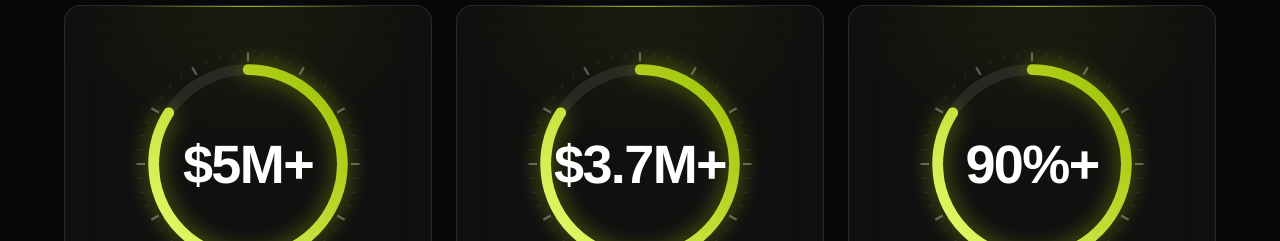
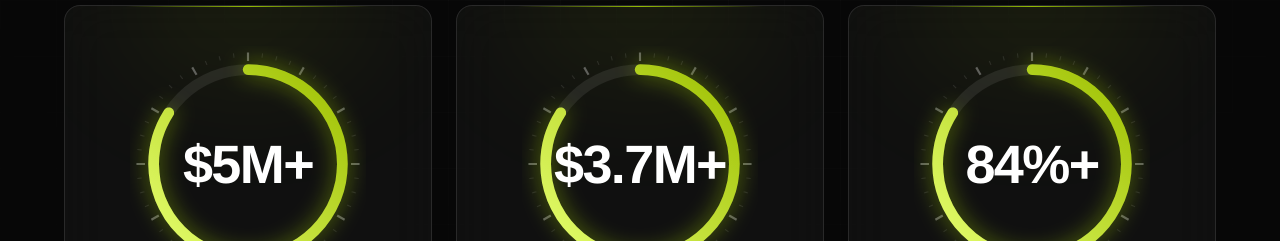
Before and after one commit to Imtiaj007zee/Luxentra-Media-, a React (Vite) app: page / in a window 1280 px wide. Shown: the part 960-1201 px from the top of the page. Built offline with nearby package versions, Linux system fonts and the light colour scheme.

Commit message:
Success rate 84%+; dashboard animation replays on every scroll into view

```diff
--- a/src/react-app/pages/Home.tsx
+++ b/src/react-app/pages/Home.tsx
@@ -132,7 +132,7 @@ const IMPACT_METRICS = [
   },
   {
     id: "success-rate",
-    value: 90,
+    value: 84,
     decimals: 0,
     prefix: "",
     suffix: "%+",
@@ -145,7 +145,10 @@ const IMPACT_METRICS = [
 function useCountUp(target: number, decimals: number, start: boolean, duration = 1800) {
   const [val, setVal] = useState(0);
   useEffect(() => {
-    if (!start) return;
+    if (!start) {
+      setVal(0);
+      return;
+    }
     if (window.matchMedia("(prefers-reduced-motion: reduce)").matches) {
       setVal(target);
       return;
@@ -267,10 +270,8 @@ function ImpactDashboard() {
     if (!el) return;
     const obs = new IntersectionObserver(
       ([entry]) => {
-        if (entry.isIntersecting) {
-          setInView(true);
-          obs.disconnect();
-        }
+        // Re-trigger every time the section scrolls into / out of view.
+        setInView(entry.isIntersecting);
       },
       { threshold: 0.2 }
     );
```
